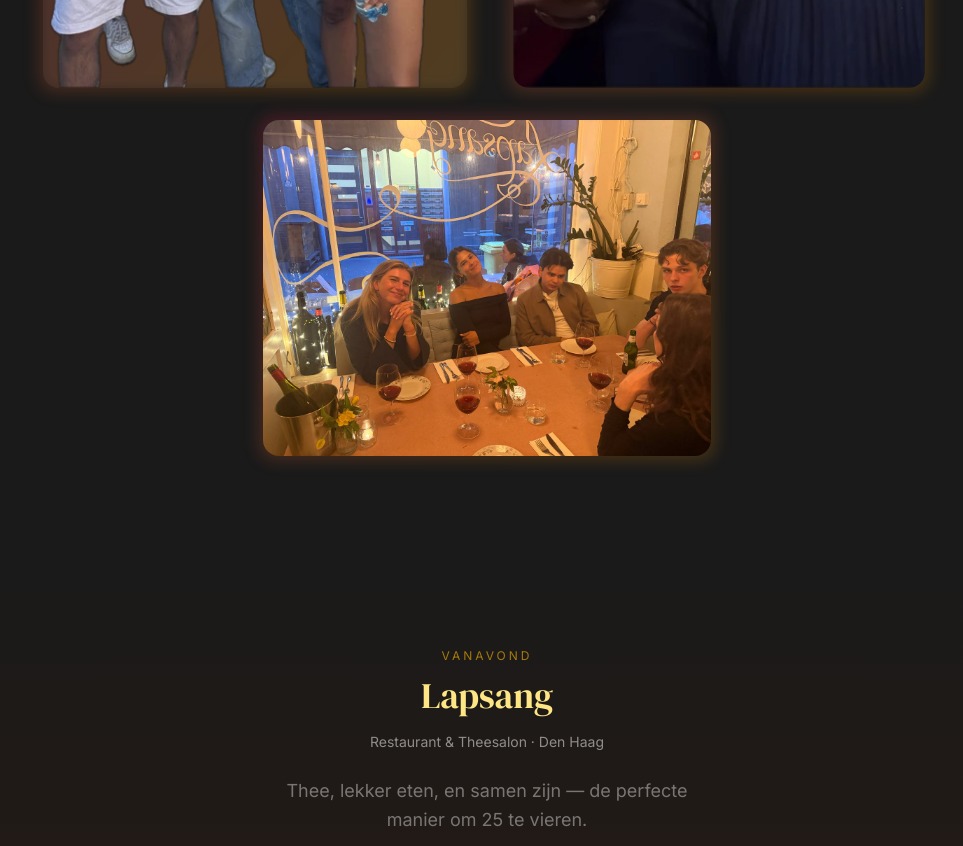
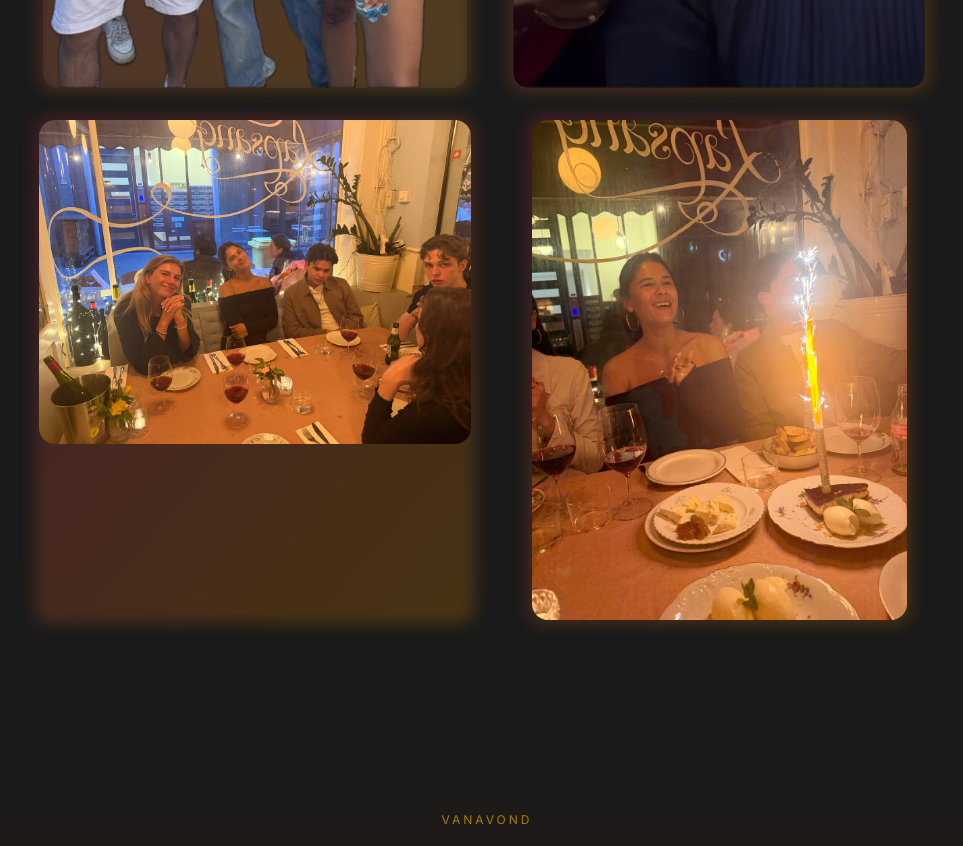
Before and after one commit to nijhuis777/vibes-europe, a Next.js app: page /fleur in a window 1280 px wide. Shown: the part 1940-2786 px from the top of the page, without its empty margins (153-1116 px from the left). Built offline with nearby package versions, Linux system fonts and the light colour scheme.

Commit message:
Add birthday sparkler photo to Fleur page
Co-Authored-By: Claude Opus 4.6 (1M context) <noreply@anthropic.com>

```diff
--- a/app/fleur/page.tsx
+++ b/app/fleur/page.tsx
@@ -12,6 +12,7 @@ const photos = [
   { src: "/images/fleur/photo3.webp", alt: "Fleur met vrienden" },
   { src: "/images/fleur/photo4.webp", alt: "Fleur samen" },
   { src: "/images/fleur/photo5.jpg", alt: "Diner bij Lapsang" },
+  { src: "/images/fleur/photo6.jpg", alt: "Verjaardag bij Lapsang" },
 ];
 
 export default function FleurPage() {
```
Also changed, not shown: public/images/fleur/photo6.jpg (added).
